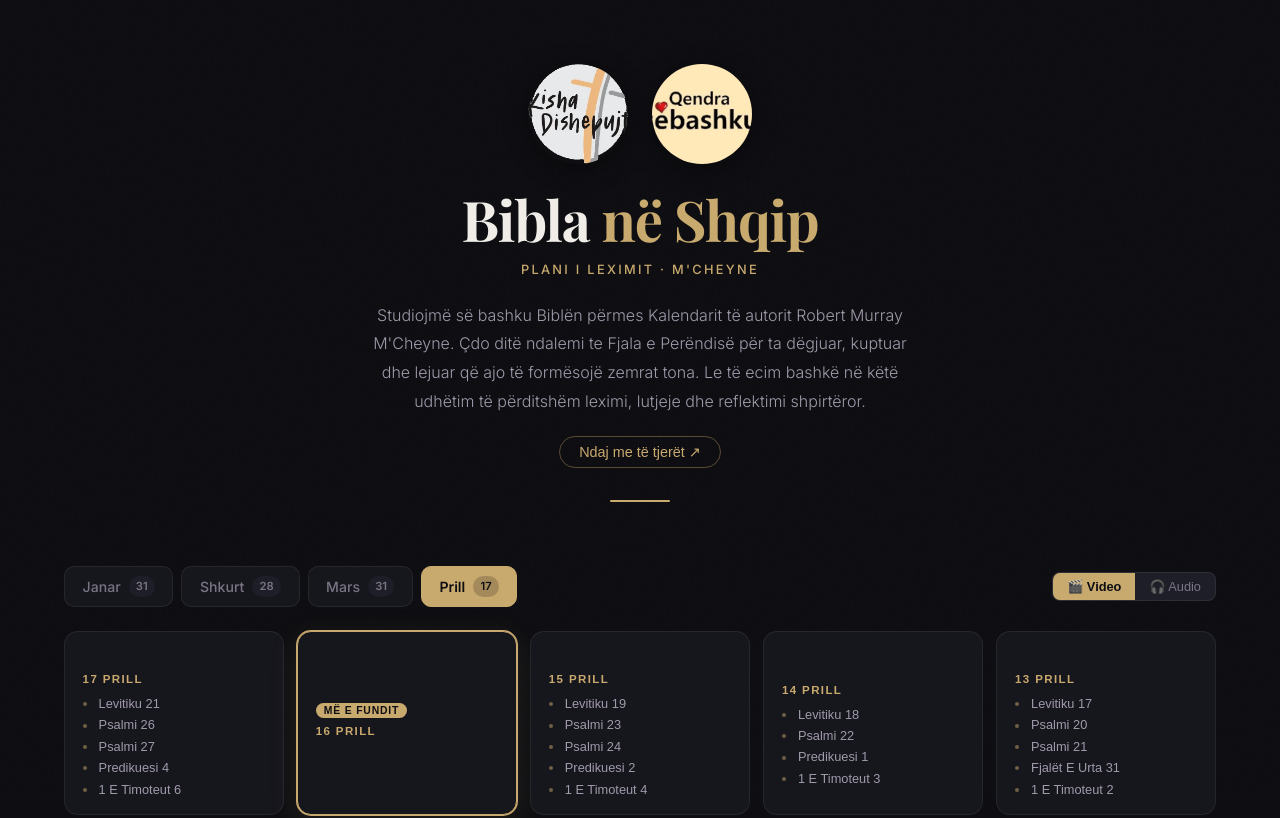
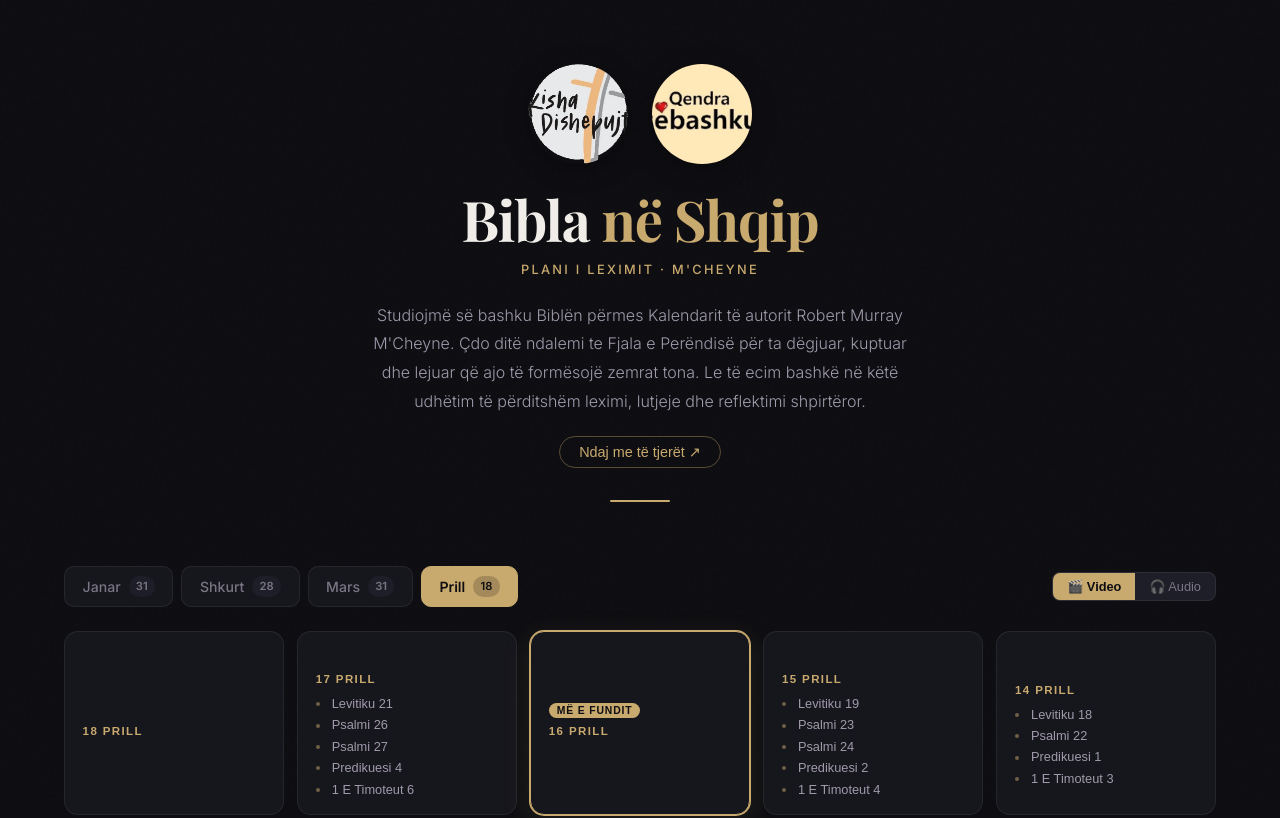
Before and after one commit to jeffandmeredith-max/bibla-shqip, a React (Vite) app: page / in a window 1280 px wide. Shown: the top 818 px of the page. Built offline with nearby package versions, Linux system fonts and the light colour scheme.

Commit message:
chore: daily update 2026-04-18

```diff
--- a/src/data/april.js
+++ b/src/data/april.js
@@ -433,5 +433,11 @@ export const april = [
         "start": 546
       }
     ]
+  },
+  {
+    "day": 18,
+    "date": "18 Prill",
+    "videoId": "SpTIQmZhGng",
+    "readings": []
   }
 ]
```
